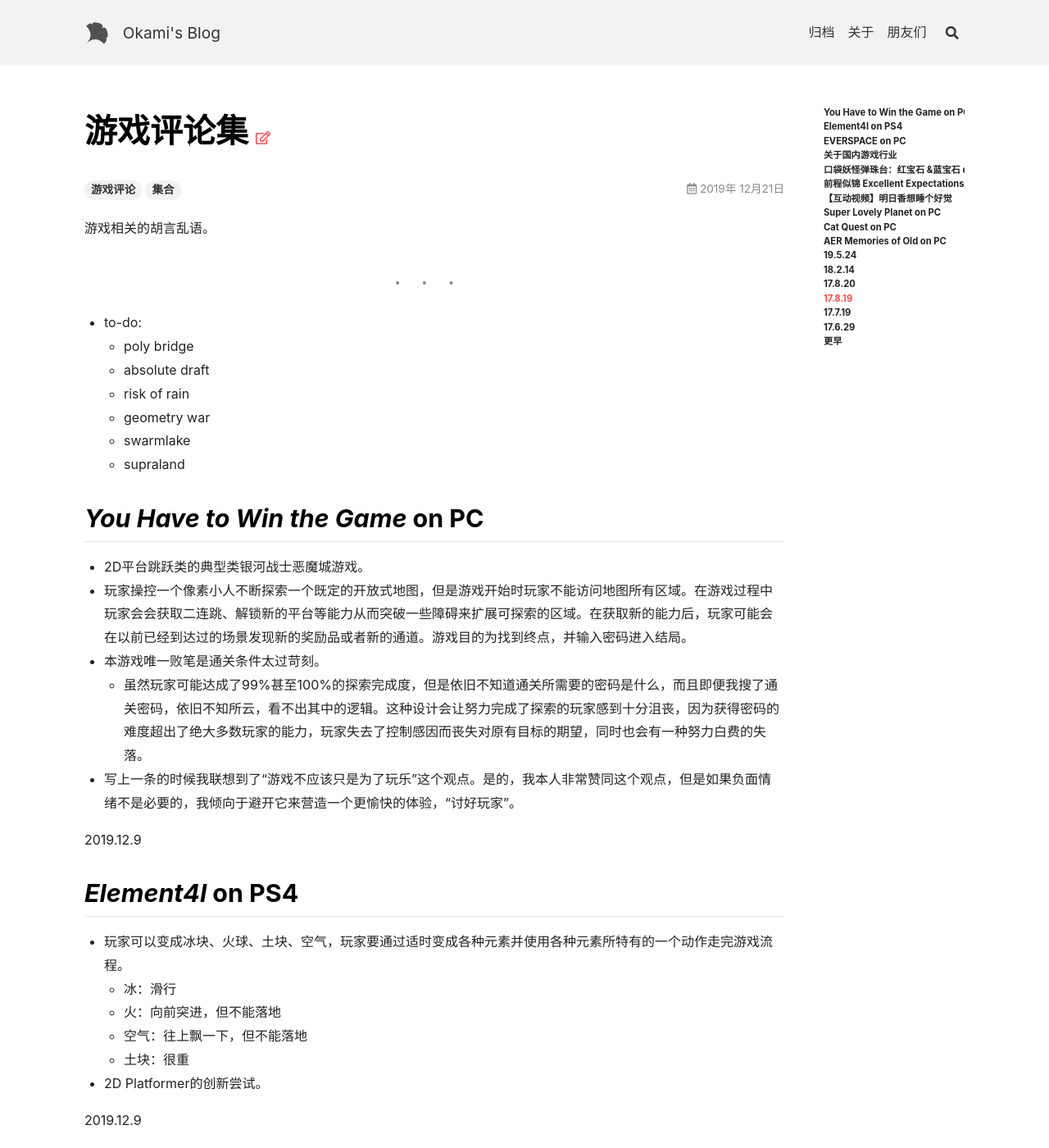
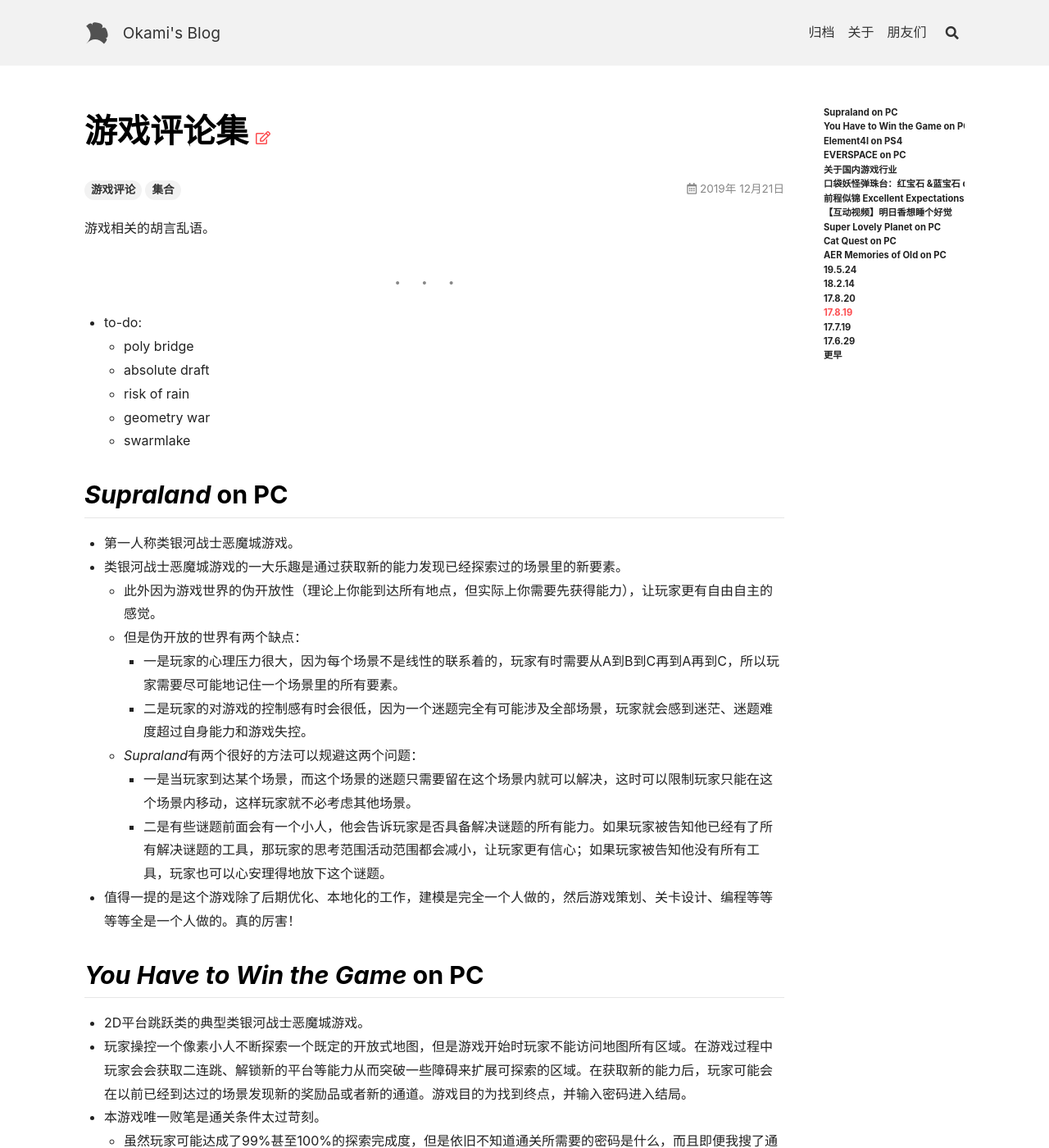
Before and after one commit to Timo4810/timo4810.github.io, a Jekyll site: the page built from _posts/2019-12-21-comments-on-games.md, in a window 1280 px wide and 1400 px high. Shown: the whole window at 82% size. Built offline with Jekyll 4.4.1, drawn with Linux system fonts in a browser that asks for light colours; nearby versions of some CDN libraries.

Commit message:
Update 2019-12-21-comments-on-games.md

```diff
--- a/_posts/2019-12-21-comments-on-games.md
+++ b/_posts/2019-12-21-comments-on-games.md
@@ -19,7 +19,19 @@ mathjax: true
     * risk of rain
     * geometry war
     * swarmlake
-    * supraland
+
+## *Supraland* on PC
+
+* 第一人称类银河战士恶魔城游戏。
+* 类银河战士恶魔城游戏的一大乐趣是通过获取新的能力发现已经探索过的场景里的新要素。
+    * 此外因为游戏世界的伪开放性（理论上你能到达所有地点，但实际上你需要先获得能力），让玩家更有自由自主的感觉。
+    * 但是伪开放的世界有两个缺点：
+        * 一是玩家的心理压力很大，因为每个场景不是线性的联系着的，玩家有时需要从A到B到C再到A再到C，所以玩家需要尽可能地记住一个场景里的所有要素。
+        * 二是玩家的对游戏的控制感有时会很低，因为一个迷题完全有可能涉及全部场景，玩家就会感到迷茫、迷题难度超过自身能力和游戏失控。
+    * *Supraland*有两个很好的方法可以规避这两个问题：
+        * 一是当玩家到达某个场景，而这个场景的迷题只需要留在这个场景内就可以解决，这时可以限制玩家只能在这个场景内移动，这样玩家就不必考虑其他场景。
+        * 二是有些谜题前面会有一个小人，他会告诉玩家是否具备解决谜题的所有能力。如果玩家被告知他已经有了所有解决谜题的工具，那玩家的思考范围活动范围都会减小，让玩家更有信心；如果玩家被告知他没有所有工具，玩家也可以心安理得地放下这个谜题。
+* 值得一提的是这个游戏除了后期优化、本地化的工作，建模是完全一个人做的，然后游戏策划、关卡设计、编程等等等等全是一个人做的。真的厉害！
 
 ## *You Have to Win the Game* on PC
 
```
